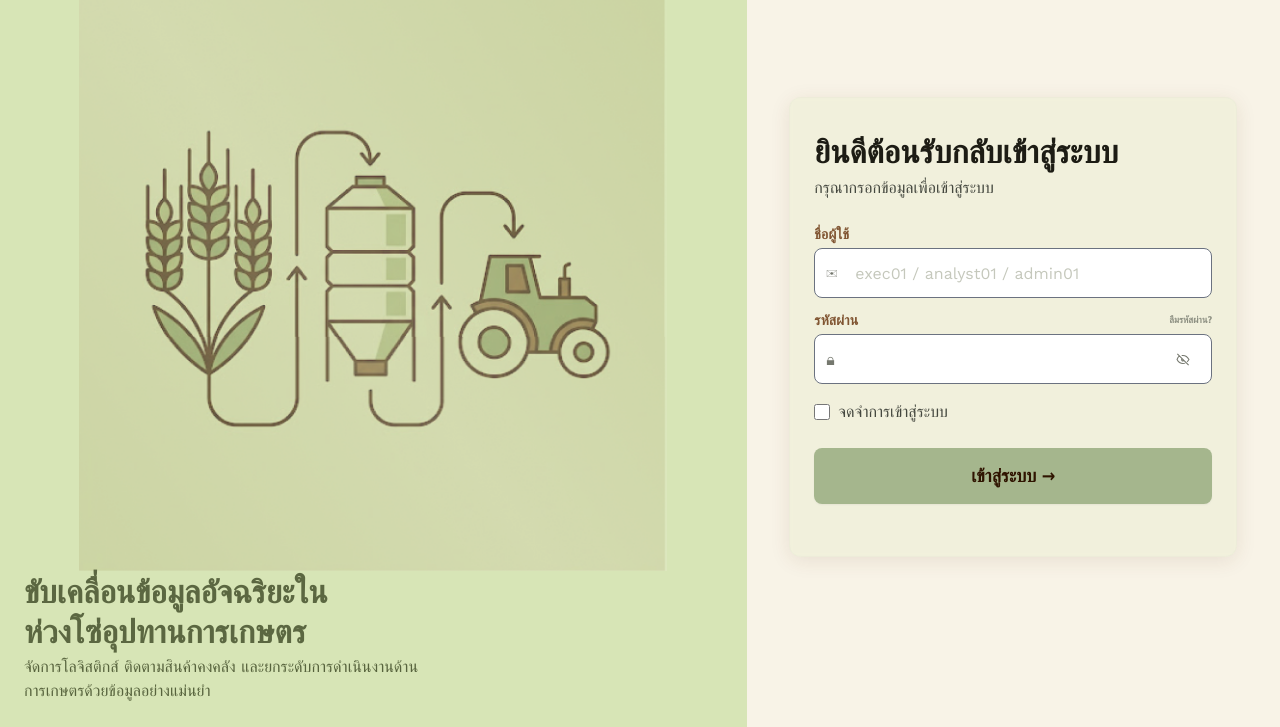
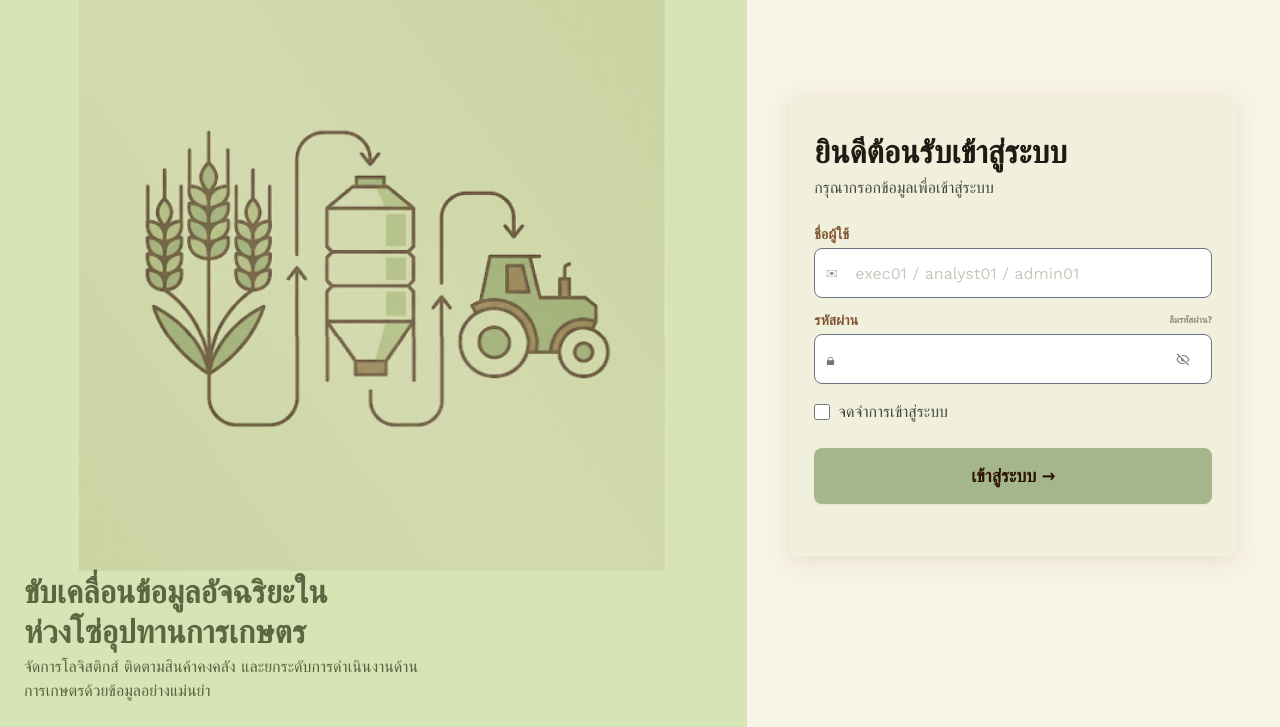
Before and after one commit to paldee/CLOUD, a website: page public/index.html in a window 1280 px wide. Shown: the part 73-800 px from the top of the page. Drawn offline with nearby package versions, Linux system fonts and the light colour scheme.

Commit message:
Add files via upload

```diff
--- a/public/index.html
+++ b/public/index.html
@@ -477,7 +477,7 @@
         <section class="form-section">
             <div class="login-card">
                 <div class="login-header">
-                    <h2 data-i18n="welcome">ยินดีต้อนรับกลับเข้าสู่ระบบ</h2>
+                    <h2 data-i18n="welcome">ยินดีต้อนรับเข้าสู่ระบบ</h2>
                     <p data-i18n="subtitle">กรุณากรอกข้อมูลเพื่อเข้าสู่ระบบ</p>
                 </div>
                 <form id="loginForm" autocomplete="on">
--- a/public/login.js
+++ b/public/login.js
@@ -8,7 +8,7 @@ const LOGIN_T = {
     th: {
         brandTitle: "ขับเคลื่อนข้อมูลอัจฉริยะใน<br>ห่วงโซ่อุปทานการเกษตร",
         brandDesc:  "จัดการโลจิสติกส์ ติดตามสินค้าคงคลัง และยกระดับการดำเนินงานด้านการเกษตรด้วยข้อมูลอย่างแม่นยำ",
-        welcome:    "ยินดีต้อนรับกลับเข้าสู่ระบบ",
+        welcome:    "ยินดีต้อนรับเข้าสู่ระบบ",
         subtitle:   "กรุณากรอกข้อมูลเพื่อเข้าสู่ระบบ",
         email:      "ชื่อผู้ใช้",
         password:   "รหัสผ่าน",
@@ -27,7 +27,7 @@ const LOGIN_T = {
     en: {
         brandTitle: "Cultivating Intelligence in<br>Global Supply Chains",
         brandDesc:  "Securely manage logistics, track inventory, and optimize agricultural operations with precision data.",
-        welcome:    "Welcome back",
+        welcome:    "Welcome to AgriChain",
         subtitle:   "Please enter your details to sign in",
         email:      "Username",
         password:   "Password",
```
